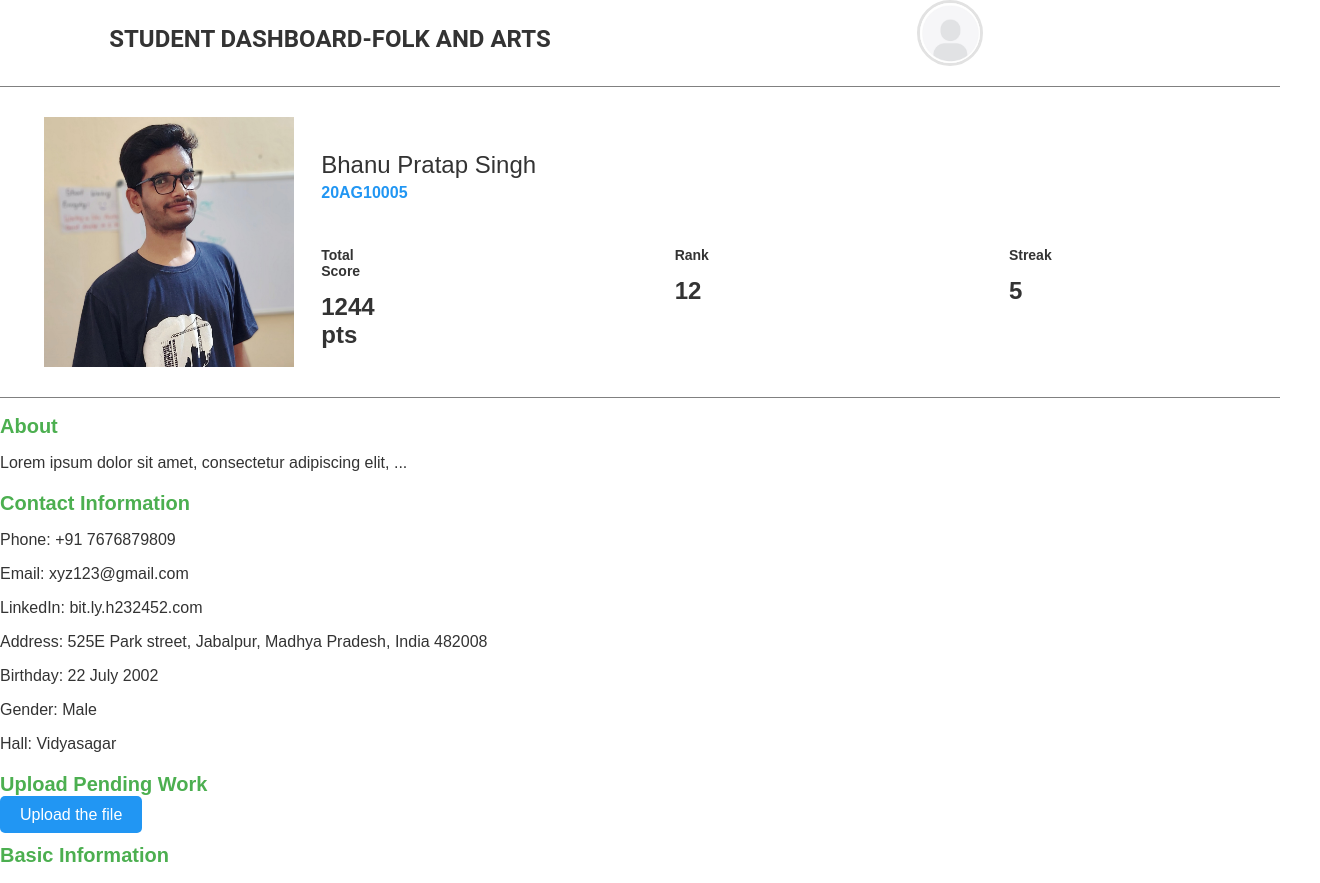
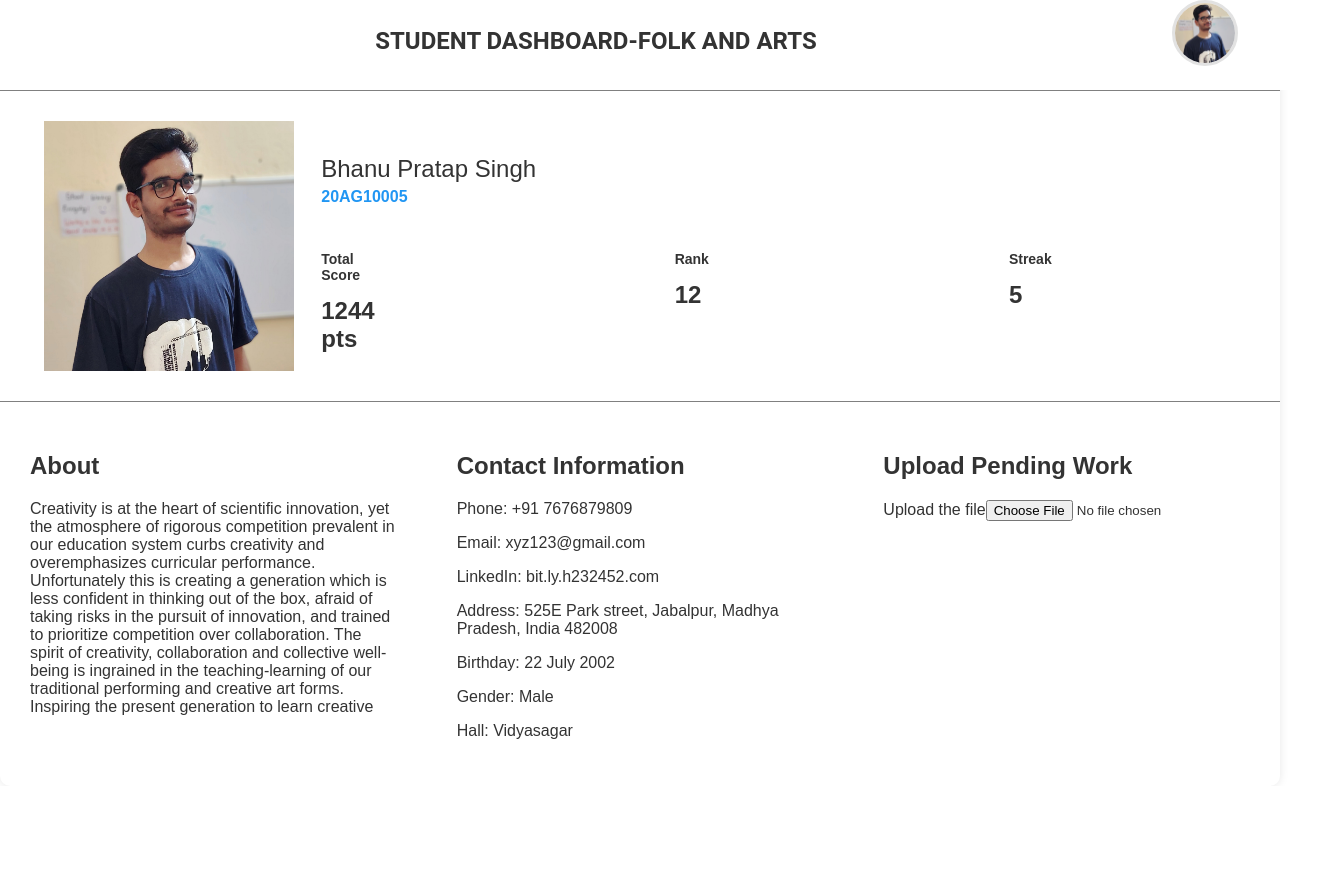
Before and after one commit to thewhitewolf09/folkandarts, a React (Create React App) app: page /dashboard in a window 1280 px wide. Shown: the part 20-903 px from the top of the page, 1320 px wide, since content can reach past the window. After the commit the page ends 806 px from the top, so only its background shows below. Built offline with nearby package versions, Linux system fonts and the light colour scheme.

Commit message:
first commit

```diff
--- a/src/pages/Dashboard/StudentDashboard.js
+++ b/src/pages/Dashboard/StudentDashboard.js
@@ -13,7 +13,7 @@ const StudentDashboard = () => {
     totalScore: 1244,
     streak: 12,
     rank: 5,
-    about: "Lorem ipsum dolor sit amet, consectetur adipiscing elit, ...",
+    about: "Creativity is at the heart of scientific innovation, yet the atmosphere of rigorous competition prevalent in our education system curbs creativity and overemphasizes curricular performance. Unfortunately this is creating a generation which is less confident in thinking out of the box, afraid of taking risks in the pursuit of innovation, and trained to prioritize competition over collaboration. The spirit of creativity, collaboration and collective well-being is ingrained in the teaching-learning of our traditional performing and creative art forms. Inspiring the present generation to learn creative",
     contactInfo: {
       phone: "+91 7676879809",
       email: "xyz123@gmail.com",
@@ -36,14 +36,13 @@ const StudentDashboard = () => {
   return (
     <div className="student-dashboard">
       <header className="header">
-        <div>
+        <div className="dashboard-heading">
           <h1>STUDENT DASHBOARD-FOLK AND ARTS</h1>
         </div>
         <div>
-          <img src={defaultProfile} alt="" />
+          <img src={profilePhoto} alt="" />
         </div>
       </header>
-
       <div className="about-contact-container">
         <img src={student.image} alt="" />
         <div className="score-rank-container">
@@ -65,6 +64,7 @@ const StudentDashboard = () => {
           </div>
         </div>
       </div>
+      <div className="about-info-section">
         <section className="about-section">
           <h2>About</h2>
           <p>{student.about}</p>
@@ -86,12 +86,7 @@ const StudentDashboard = () => {
           </label>
           <input type="file" id="file-upload" onChange={handleUpload} />
         </section>
-      <section className="basic-info-section">
-        <h2>Basic Information</h2>
-        <p>
-          Update Profile: <button onClick={handleUpdateProfile}>Edit</button>
-        </p>
-      </section>
+      </div>
     </div>
   );
 };
--- a/src/pages/Dashboard/StudentDashboard.scss
+++ b/src/pages/Dashboard/StudentDashboard.scss
@@ -16,13 +16,13 @@ $background-color: #f5f5f5;
   box-shadow: 0px 0px 10px rgba(0, 0, 0, 0.1);
 
   .header {
+    width: 100%;
     background-color: white;
-    text-align: center;
-
     display: flex;
     padding: 20px;
+    justify-content: space-between;
 
-    div {
+    .dashboard-heading {
       width: 90%;
       display: flex;
       align-items: center;
@@ -35,6 +35,7 @@ $background-color: #f5f5f5;
     }
 
     div {
+      width: 10%;
       img {
         height: 60px;
         width: 60px;
@@ -91,51 +92,21 @@ $background-color: #f5f5f5;
     }
   }
 
-  .about-section,
-  .contact-section,
-  .upload-section,
-  .basic-info-section {
-    margin-bottom: 20px;
+  .about-info-section {
+    display: flex;
 
-    h2 {
-      font-size: 20px;
-      margin-bottom: 10px;
-      color: $secondary-color;
+
+    .about-section {
+      width: 33%;
+      padding: 30px;
     }
-
-    p {
-      font-size: 16px;
-      margin-bottom: 5px;
-
-      button {
-        background: none;
-        border: none;
-        color: $primary-color;
-        cursor: pointer;
-        text-decoration: underline;
-        transition: color 0.3s ease;
-
-        &:hover {
-          color: darken($primary-color, 10%);
-        }
-      }
+    .contact-section {
+      width: 33%;
+      padding: 30px;
     }
-
-    .upload-label {
-      background-color: $primary-color;
-      color: #fff;
-      padding: 10px 20px;
-      border-radius: 5px;
-      cursor: pointer;
-      transition: background-color 0.3s ease;
-
-      &:hover {
-        background-color: darken($primary-color, 10%);
-      }
-    }
-
-    input[type="file"] {
-      display: none;
+    .upload-section {
+      width: 33%;
+      padding: 30px;
     }
   }
 }
```
Lines whose indentation alone changed are shown as unchanged.
